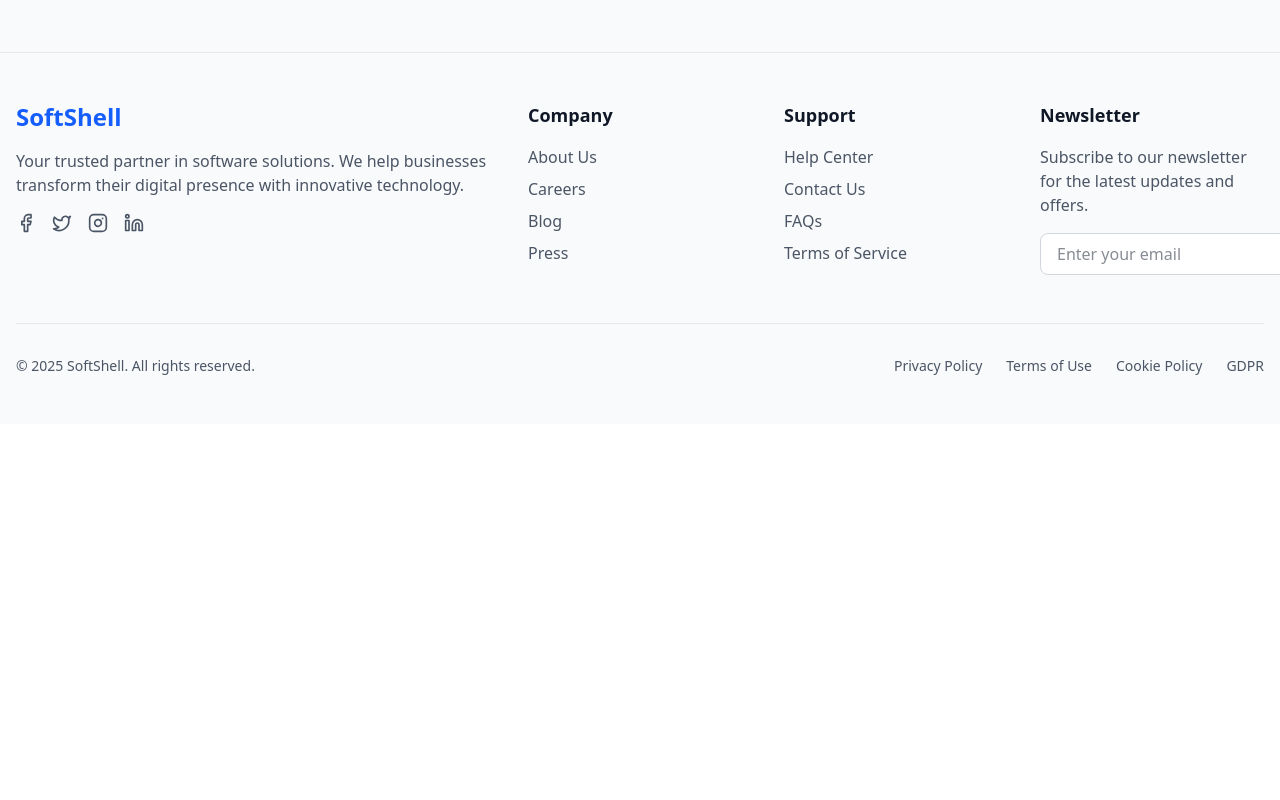
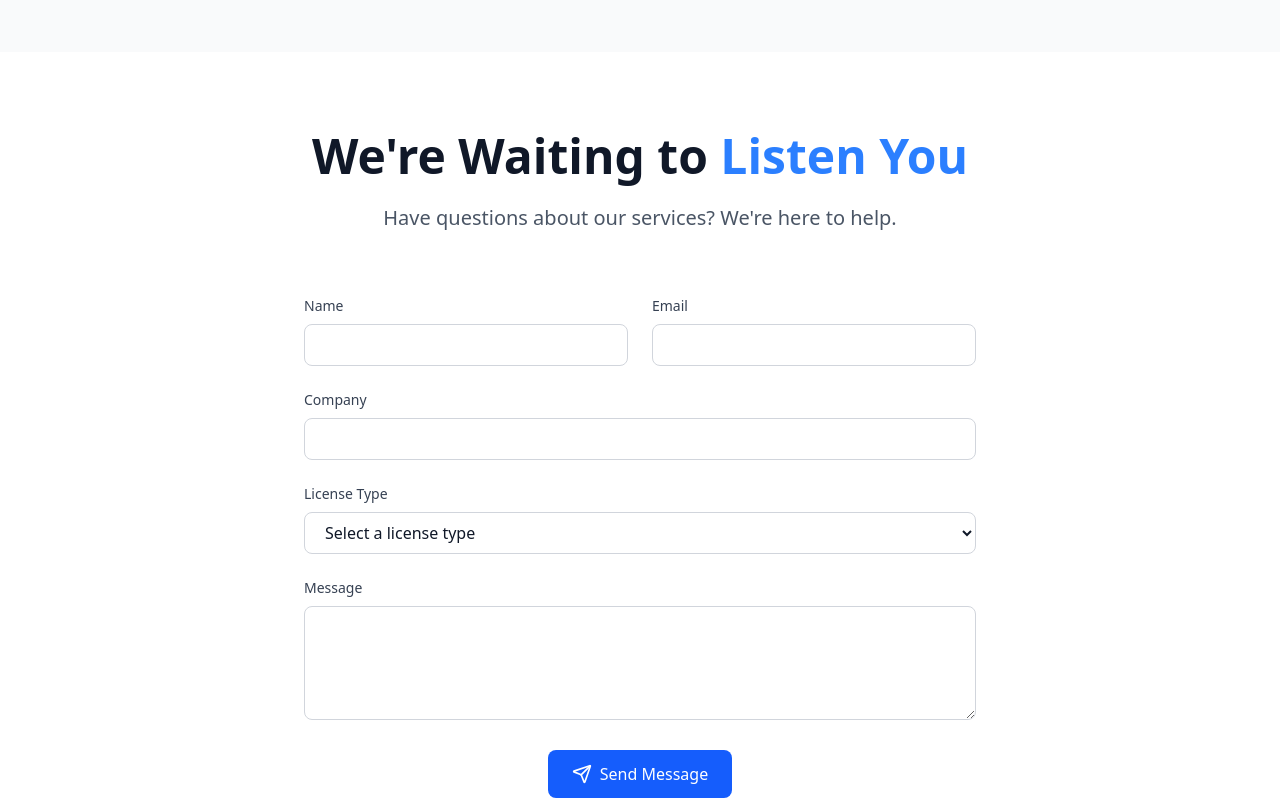
Before and after one commit to adityasriv2317/softshell, a React (Vite) app: page / in a window 1280 px wide. Shown: the part 2980-3780 px from the top of the page. Before the commit the page ends 3404 px from the top, so only its background shows below. Built offline with nearby package versions, Linux system fonts and the light colour scheme.

Commit message:
contact form

```diff
--- a/src/App.jsx
+++ b/src/App.jsx
@@ -4,6 +4,7 @@ import Hero from "./page/Hero";
 import Steps from "./page/Steps";
 import WhyUs from "./page/WhyUs";
 import Reviews from "./page/Reviews";
+import Contact from "./page/Contact";
 import Footer from "./components/Footer";
 import Chatbot from "./components/Chatbot";
 import ScrollToTopButton from "./components/ScrollToTopButton";
@@ -18,6 +19,7 @@ function App() {
           <Steps />
           <WhyUs />
           <Reviews />
+          <Contact />
         </main>
         <Chatbot />
         <ScrollToTopButton />
--- /dev/null
+++ b/src/page/Contact.jsx
@@ -0,0 +1,242 @@
+import { motion } from 'framer-motion';
+import { useState } from 'react';
+import { Mail, Send } from 'lucide-react';
+
+const Contact = () => {
+  const [formData, setFormData] = useState({
+    name: '',
+    email: '',
+    company: '',
+    licenseType: '',
+    message: ''
+  });
+
+  const [errors, setErrors] = useState({});
+  const [isSubmitting, setIsSubmitting] = useState(false);
+
+  const licenseTypes = [
+    'Single User License',
+    'Team License',
+    'Enterprise License',
+    'Education License',
+    'Other'
+  ];
+
+  const validateForm = () => {
+    const newErrors = {};
+
+    if (!formData.name.trim()) {
+      newErrors.name = 'Name is required';
+    }
+
+    if (!formData.email.trim()) {
+      newErrors.email = 'Email is required';
+    } else if (!/^[^\s@]+@[^\s@]+\.[^\s@]+$/.test(formData.email)) {
+      newErrors.email = 'Invalid email format';
+    }
+
+    if (!formData.company.trim()) {
+      newErrors.company = 'Company name is required';
+    }
+
+    if (!formData.licenseType) {
+      newErrors.licenseType = 'Please select a license type';
+    }
+
+    if (!formData.message.trim()) {
+      newErrors.message = 'Message is required';
+    } else if (formData.message.length < 10) {
+      newErrors.message = 'Message must be at least 10 characters';
+    }
+
+    setErrors(newErrors);
+    return Object.keys(newErrors).length === 0;
+  };
+
+  const handleSubmit = (e) => {
+    e.preventDefault();
+    if (validateForm()) {
+      setIsSubmitting(true);
+      setTimeout(() => {
+        setIsSubmitting(false);
+        setFormData({
+          name: '',
+          email: '',
+          company: '',
+          licenseType: '',
+          message: ''
+        });
+        alert('Thank you for your message! We will get back to you soon.');
+      }, 1500);
+    }
+  };
+
+  const handleChange = (e) => {
+    const { name, value } = e.target;
+    setFormData(prev => ({
+      ...prev,
+      [name]: value
+    }));
+    // Clear error when user starts typing
+    if (errors[name]) {
+      setErrors(prev => ({
+        ...prev,
+        [name]: ''
+      }));
+    }
+  };
+
+  return (
+    <section className="py-20 bg-white dark:bg-gradient-to-t dark:from-gray-900 dark:to-gray-800">
+      <div className="container mx-auto px-4">
+        <motion.div
+          initial={{ opacity: 0, y: 20 }}
+          whileInView={{ opacity: 1, y: 0 }}
+          viewport={{ once: true }}
+          className="text-center mb-16"
+        >
+          <h2 className="text-4xl md:text-5xl font-bold text-gray-900 dark:text-white mb-6">
+            We're Waiting to <span className="text-blue-500 dark:text-blue-400">Listen You</span>
+          </h2>
+          <p className="text-lg md:text-xl text-gray-600 dark:text-gray-300 max-w-3xl mx-auto">
+            Have questions about our services? We're here to help.
+          </p>
+        </motion.div>
+
+        <motion.div
+          initial={{ opacity: 0, y: 20 }}
+          whileInView={{ opacity: 1, y: 0 }}
+          viewport={{ once: true }}
+          className="max-w-2xl mx-auto"
+        >
+          <form onSubmit={handleSubmit} className="space-y-6">
+            <div className="grid grid-cols-1 md:grid-cols-2 gap-6">
+              <div>
+                <label htmlFor="name" className="block text-sm font-medium text-gray-700 dark:text-gray-300 mb-2">
+                  Name
+                </label>
+                <input
+                  type="text"
+                  id="name"
+                  name="name"
+                  value={formData.name}
+                  onChange={handleChange}
+                  className={`w-full px-4 py-2 rounded-lg border ${
+                    errors.name ? 'border-red-500' : 'border-gray-300 dark:border-gray-600'
+                  } bg-white dark:bg-gray-800 text-gray-900 dark:text-white focus:ring-2 focus:ring-blue-500`}
+                />
+                {errors.name && (
+                  <p className="mt-1 text-sm text-red-500">{errors.name}</p>
+                )}
+              </div>
+
+              <div>
+                <label htmlFor="email" className="block text-sm font-medium text-gray-700 dark:text-gray-300 mb-2">
+                  Email
+                </label>
+                <input
+                  type="email"
+                  id="email"
+                  name="email"
+                  value={formData.email}
+                  onChange={handleChange}
+                  className={`w-full px-4 py-2 rounded-lg border ${
+                    errors.email ? 'border-red-500' : 'border-gray-300 dark:border-gray-600'
+                  } bg-white dark:bg-gray-800 text-gray-900 dark:text-white focus:ring-2 focus:ring-blue-500`}
+                />
+                {errors.email && (
+                  <p className="mt-1 text-sm text-red-500">{errors.email}</p>
+                )}
+              </div>
+            </div>
+
+            <div>
+              <label htmlFor="company" className="block text-sm font-medium text-gray-700 dark:text-gray-300 mb-2">
+                Company
+              </label>
+              <input
+                type="text"
+                id="company"
+                name="company"
+                value={formData.company}
+                onChange={handleChange}
+                className={`w-full px-4 py-2 rounded-lg border ${
+                  errors.company ? 'border-red-500' : 'border-gray-300 dark:border-gray-600'
+                } bg-white dark:bg-gray-800 text-gray-900 dark:text-white focus:ring-2 focus:ring-blue-500`}
+              />
+              {errors.company && (
+                <p className="mt-1 text-sm text-red-500">{errors.company}</p>
+              )}
+            </div>
+
+            <div>
+              <label htmlFor="licenseType" className="block text-sm font-medium text-gray-700 dark:text-gray-300 mb-2">
+                License Type
+              </label>
+              <select
+                id="licenseType"
+                name="licenseType"
+                value={formData.licenseType}
+                onChange={handleChange}
+                className={`w-full px-4 py-2 rounded-lg border ${
+                  errors.licenseType ? 'border-red-500' : 'border-gray-300 dark:border-gray-600'
+                } bg-white dark:bg-gray-800 text-gray-900 dark:text-white focus:ring-2 focus:ring-blue-500`}
+              >
+                <option value="">Select a license type</option>
+                {licenseTypes.map((type) => (
+                  <option key={type} value={type}>
+                    {type}
+                  </option>
+                ))}
+              </select>
+              {errors.licenseType && (
+                <p className="mt-1 text-sm text-red-500">{errors.licenseType}</p>
+              )}
+            </div>
+
+            <div>
+              <label htmlFor="message" className="block text-sm font-medium text-gray-700 dark:text-gray-300 mb-2">
+                Message
+              </label>
+              <textarea
+                id="message"
+                name="message"
+                value={formData.message}
+                onChange={handleChange}
+                rows={4}
+                className={`w-full px-4 py-2 rounded-lg border ${
+                  errors.message ? 'border-red-500' : 'border-gray-300 dark:border-gray-600'
+                } bg-white dark:bg-gray-800 text-gray-900 dark:text-white focus:ring-2 focus:ring-blue-500`}
+              />
+              {errors.message && (
+                <p className="mt-1 text-sm text-red-500">{errors.message}</p>
+              )}
+            </div>
+
+            <div className="flex justify-center">
+              <button
+                type="submit"
+                disabled={isSubmitting}
+                className="inline-flex items-center px-6 py-3 rounded-lg bg-blue-600 text-white font-medium hover:bg-blue-700 focus:outline-none focus:ring-2 focus:ring-blue-500 focus:ring-offset-2 transition-colors duration-200 disabled:opacity-50 disabled:cursor-not-allowed"
+              >
+                {isSubmitting ? (
+                  <>
+                    <Mail className="w-5 h-5 mr-2 animate-pulse" />
+                    Sending...
+                  </>
+                ) : (
+                  <>
+                    <Send className="w-5 h-5 mr-2" />
+                    Send Message
+                  </>
+                )}
+              </button>
+            </div>
+          </form>
+        </motion.div>
+      </div>
+    </section>
+  );
+};
+
+export default Contact;
--- a/src/page/Reviews.jsx
+++ b/src/page/Reviews.jsx
@@ -52,7 +52,7 @@ const Reviews = () => {
           className="text-center mb-16"
         >
           <h2 className="text-4xl md:text-5xl font-bold text-gray-900 dark:text-white mb-6">
-            Our Customers <span className="text-blue-500 dark:text-blue-400">
+            Experts<span className="text-blue-500 dark:text-blue-400">
               {" "}
               Believe in Us
             </span>
```
